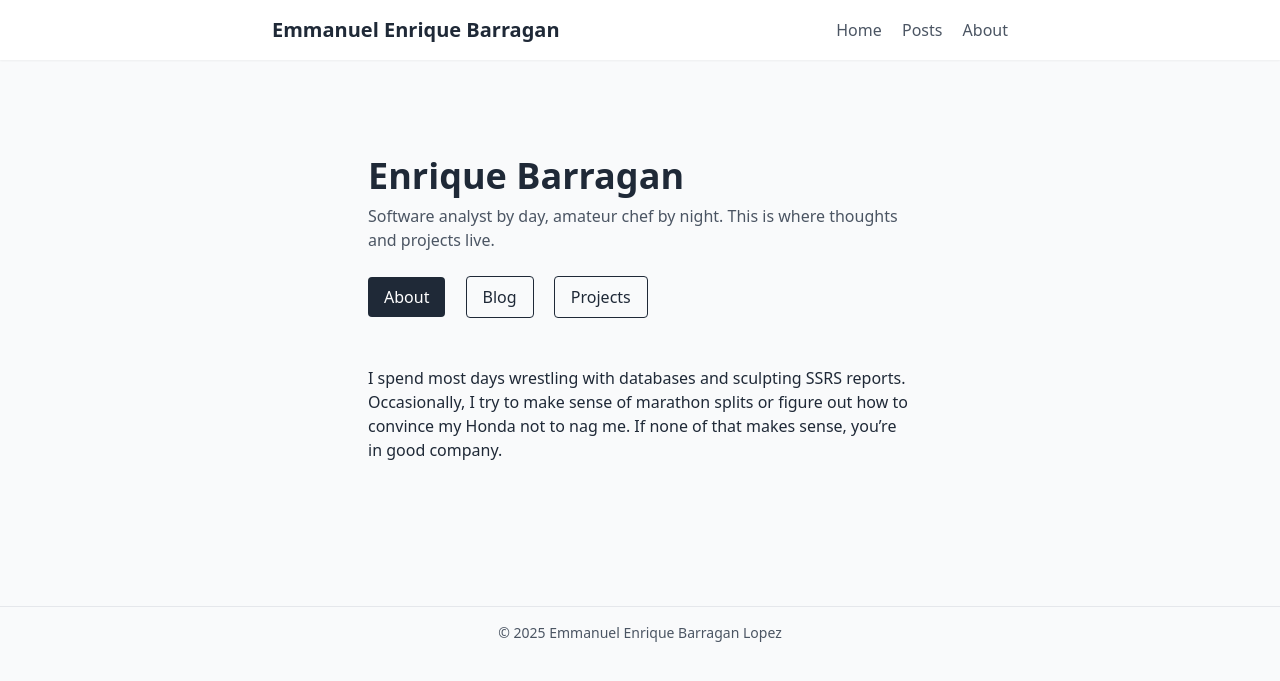
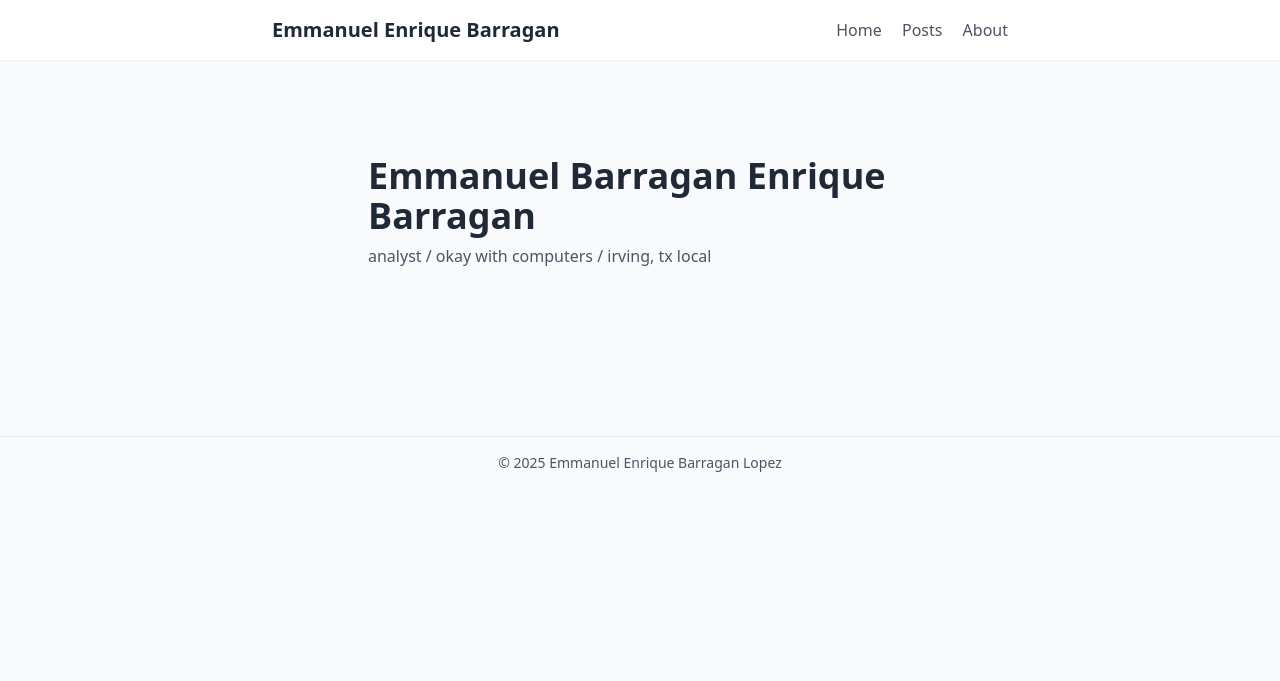
Before and after one commit to enriquebarragan/enriquebarragan.github.io, a Jekyll site: the page built from index.md, in a window 1280 px wide. Shown: the top 681 px of the page. Built offline with Jekyll 4.4.1, drawn with Linux system fonts in a browser that asks for light colours; nearby versions of some CDN libraries.

Commit message:
Update index.md

```diff
--- a/index.md
+++ b/index.md
@@ -4,31 +4,8 @@ title: Home
 ---
 
 <div class="mx-auto max-w-xl px-4 py-16">
-  <!-- Hero section -->
-  <h1 class="text-4xl font-semibold mb-2">Enrique Barragan</h1>
+  <h1 class="text-4xl font-semibold mb-2">Emmanuel Barragan Enrique Barragan</h1>
   <p class="text-gray-600 mb-6">
-    Software analyst by day, amateur chef by night. This is where thoughts and projects live.
+    analyst / okay with computers / irving, tx local
   </p>
-
-  <!-- Links -->
-  <div class="space-x-4 mb-12">
-    <a href="/about" class="inline-block px-4 py-2 bg-gray-800 text-white font-medium rounded hover:bg-gray-700">
-      About
-    </a>
-    <a href="/blog" class="inline-block px-4 py-2 border border-gray-800 text-gray-800 font-medium rounded hover:bg-gray-50">
-      Blog
-    </a>
-    <a href="/projects" class="inline-block px-4 py-2 border border-gray-800 text-gray-800 font-medium rounded hover:bg-gray-50">
-      Projects
-    </a>
-  </div>
-
-  <!-- Intro blurb -->
-  <div class="prose prose-lg">
-    <p>
-      I spend most days wrestling with databases and sculpting SSRS reports. Occasionally, I try to make
-      sense of marathon splits or figure out how to convince my Honda not to nag me. If none of that
-      makes sense, you’re in good company.
-    </p>
-  </div>
 </div>
```
